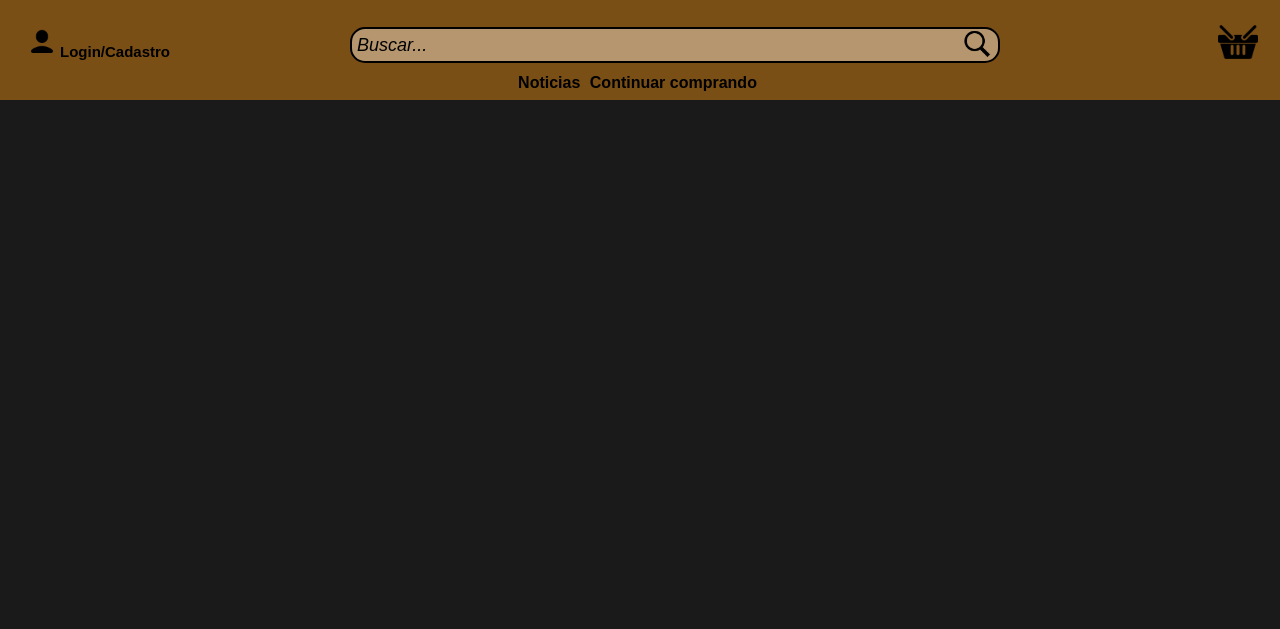
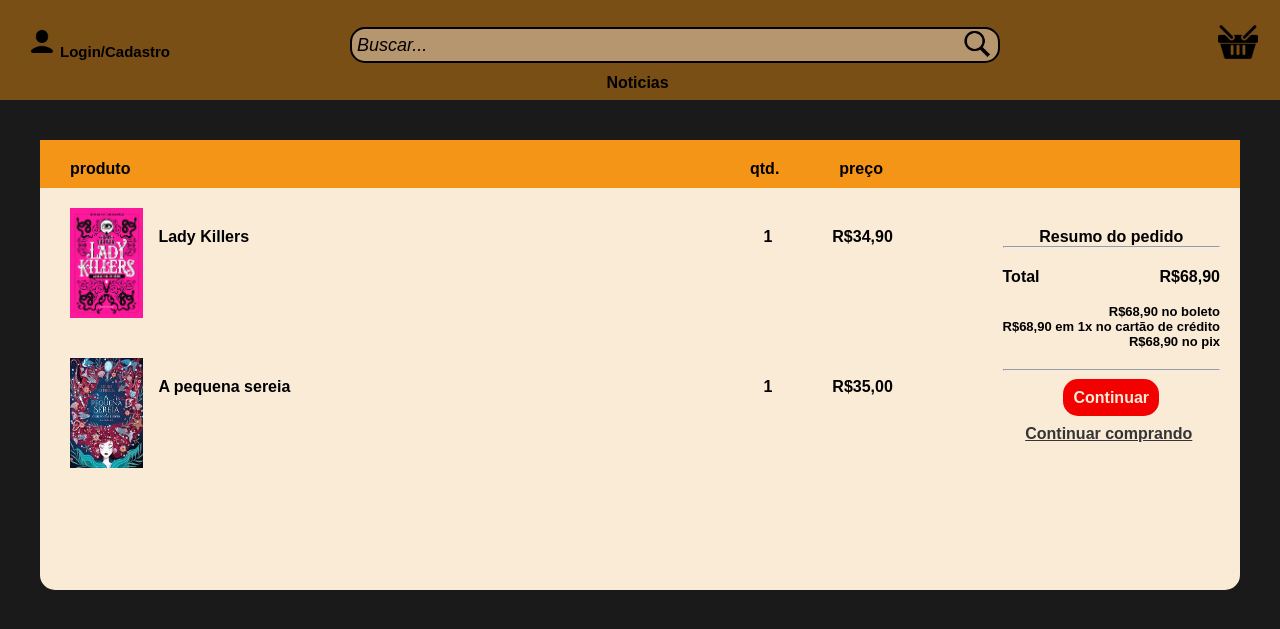
Before and after one commit to SophiaGua/trabalho-avaliativo, a PHP site: page /cesta.html in a window 1280 px wide. Shown: the top 629 px of the page. Run offline with PHP 8.4, Linux system fonts and the light colour scheme.

Commit message:
pagina de loguin e cesta de compras feitas

```diff
--- a/Noticias.html
+++ b/Noticias.html
@@ -14,7 +14,7 @@
 
         <div class="menu">
             <div class="logcad">
-                <a href="./login.php" class="mn"><img src="./src/img/icons8-pessoa-90 (1).png"
+                <a href="./login.html" class="mn"><img src="./src/img/icons8-pessoa-90 (1).png"
                         class="usu">Login/Cadastro</a>
             </div>
             <div class="posi">
--- a/autenticacao.php
+++ b/autenticacao.php
@@ -12,9 +12,9 @@
         $nome = $_POST["nome"];
         $senha = $_POST["senha"];
 
-        if($nome == "debora" and $senha == "123"){
+        if($nome == "adm" and $senha == "123"){
             header("Location: "."inicialadm.html");
-        }elseif($nome == "maria" and $senha == "123"){
+        }elseif($nome == "biblio" and $senha == "123"){
             header("Location: "."index.html");
         }else{
             header("Location: "."trabnao.php");
--- a/cesta.html
+++ b/cesta.html
@@ -5,6 +5,7 @@
     <meta charset="UTF-8">
     <meta name="viewport" content="width=device-width, initial-scale=1.0">
     <link rel="stylesheet" href="./src/css/styl.css">
+    <link rel="stylesheet" href="./src/css/stycesta.css">
     <title>Document</title>
 </head>
 
@@ -14,7 +15,7 @@
 
         <div class="menu">
             <div class="logcad">
-                <a href="./login.php" class="mn"><img src="./src/img/icons8-pessoa-90 (1).png"
+                <a href="./login.html" class="mn"><img src="./src/img/icons8-pessoa-90 (1).png"
                         class="usu">Login/Cadastro</a>
             </div>
             <div class="posi">
@@ -28,13 +29,70 @@
 
         <div class="menu2">
             <a href="./Noticias.html" class="mn2">Noticias</a>
-            <a href="./index.html" class="mn2">Continuar comprando</a>
+
         </div>
     </header>
 
     <section>
 
-        <div>
+        <div class="cesta2">
+            <div class="coisas">
+                <p class="it1"> produto</p>
+                <p class="it2">qtd.</p>
+                <p class="it3">preço</p>
+            </div>
+
+            <div class="menulat">
+                <p class="itenscomp">
+Resumo do pedido
+                </p>
+                <hr>
+                <p class="total">
+                    Total
+                </p>
+                <p class="totalpre">
+                    R$68,90
+                </p>
+                <br>
+                <p class="pag">
+                    R$68,90 no boleto<br>
+                    R$68,90 em 1x no cartão de crédito<br>
+                    R$68,90 no pix
+                </p>
+                <hr>
+                <br>
+                <a href=""class="mn3">
+                    Continuar
+                </a><br>
+                <br>
+                <a href="./index.html" class="mn4">Continuar comprando</a>
+            </div>
+            <div class="itens">
+                <img src="./src/img/livros/251-lady-killers.webp" class="imgprod">
+
+                <p class="descri">
+                    Lady Killers
+                </p>
+                <p class="qtd">
+                    1
+                </p>
+                <p class="preco">
+                    R$34,90
+                </p>
+            </div>
+            <div class="itens">
+                <img src="./src/img/livros/a-pequena-sereia.webp" class="imgprod">
+
+                <p class="descri">
+                    A pequena sereia
+                </p>
+                <p class="qtd">
+                    1
+                </p>
+                <p class="preco">
+                    R$35,00
+                </p>
+            </div>
 
         </div>
 
--- /dev/null
+++ b/src/css/stycesta.css
@@ -0,0 +1,111 @@
+section {
+    display: flex;
+    justify-content: center;
+}
+
+.cesta2 {
+    margin-top: 40px;
+    height: 450px;
+    width: 1200px;
+    background-color: antiquewhite;
+    border-radius: 15px;
+}
+.coisas{
+display: flex;
+padding-left: 30px;
+    padding-top: 20px;
+    padding-bottom: 10px;
+    background-color:rgb(245, 149, 23);
+}
+.it1 {
+    font-weight: bold;
+    width: 570px;
+    text-align: left;
+
+
+}
+
+.it2 {
+    font-weight: bold;
+float: right;
+padding-left: 110px;
+}
+
+
+.it3 {
+    font-weight: bold;
+    float: right;
+    padding-left: 60px;
+}
+
+.itens {
+    float: left;
+    width: 900px;
+    text-align: left;
+    display: flex;
+    padding: 20px;
+    padding-left: 30px;
+}
+.imgprod{
+height: 110px;
+}
+.descri{
+    width: 600px;
+    padding-left: 15px;
+    padding-top: 20px;
+    font-weight: bold;
+}
+.qtd{
+padding-left: 20px;
+padding-top: 20px;
+font-weight: bold;
+}
+.preco{
+padding-left: 60px;
+padding-top: 20px;
+font-weight: bold;
+}
+.menulat {
+    font-weight: bold;
+    float: right;
+    height: 300;
+    width: 100;
+    padding: 20px;
+
+}
+.itenscomp{
+padding-top: 20px;
+}
+.total{
+    padding-top: 20px;
+    font-size: 16px;
+float: left;
+}
+.totalpre{
+    padding-top: 20px;
+text-align: right;
+}
+.pag{
+text-align: right;
+font-size: small;
+padding-bottom: 20px;
+}
+
+.mn3{
+background-color: rgb(243, 0, 0);
+padding: 10px;
+border-radius: 15px;
+color: antiquewhite;
+text-decoration: none;
+transition: 0.5s;
+}
+.mn3:hover{
+background-color: rgb(124, 0, 0);
+}
+.mn4{
+    color: rgb(53, 53, 53);
+    font-weight: bold;
+    transition: 0.6s;
+    padding-right: 5px;
+
+}
```
Also changed, not shown: login.html (+24 -12 lines), src/css/login.css (added, +17 -0 lines), src/css/style.css (+6 -5 lines).
